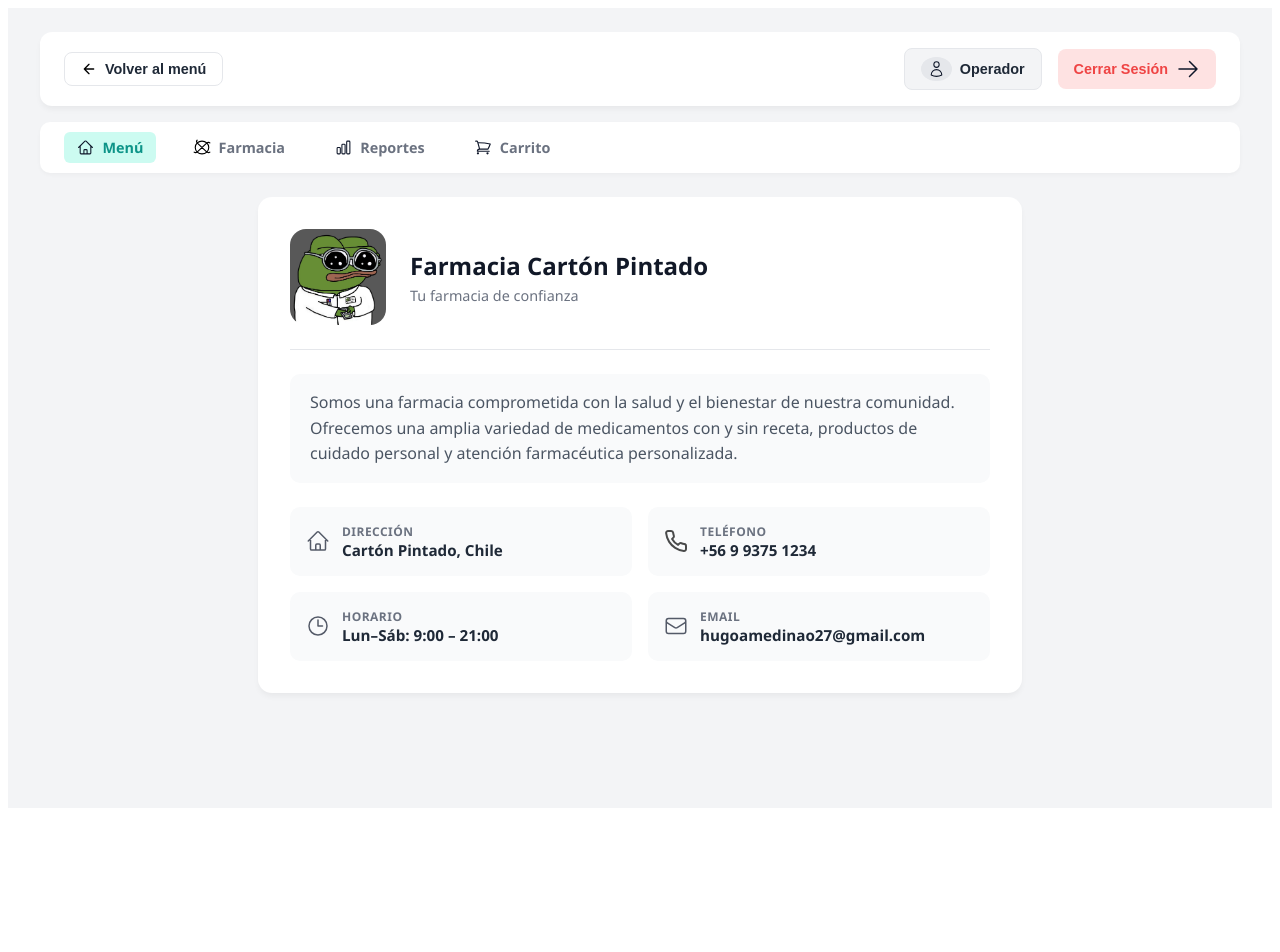
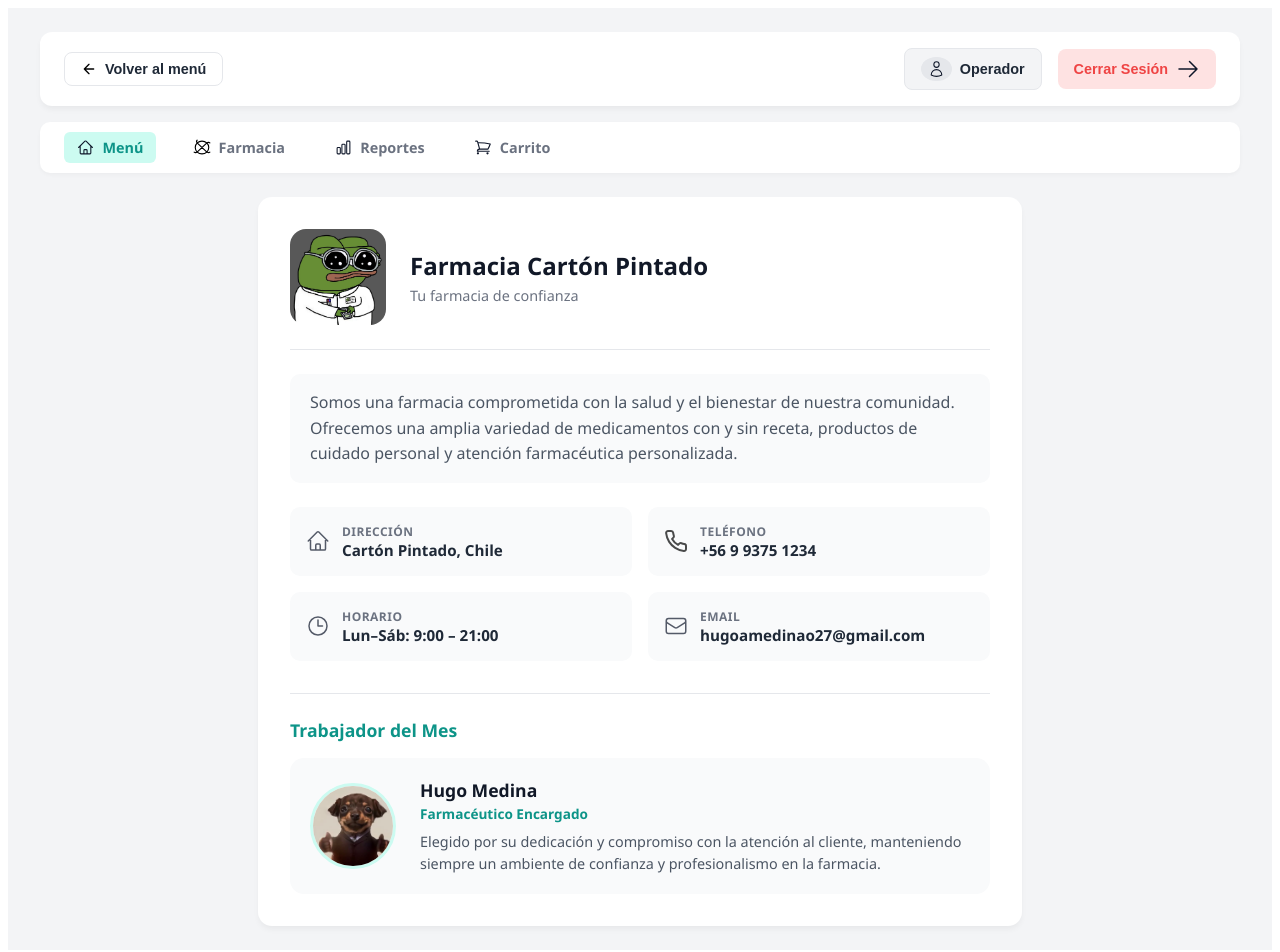
Before and after one commit to hugoamedinao27-beep/FARMACIA_CARTON_PINTADO, a Nuxt app in the folder client/: page /conocenos in a window 1280 px wide. Shown: the top 952 px of the page. Before the commit the page ends 816 px from the top, so only its background shows below. Built offline with nearby package versions, Linux system fonts and the light colour scheme.

Commit message:
Agrega seccion Trabajador del Mes en Conocenos

```diff
--- a/client/pages/conocenos.vue
+++ b/client/pages/conocenos.vue
@@ -74,6 +74,18 @@
           <div>
             <span class="about-info-label">Email</span>
             <span class="about-info-value">hugoamedinao27@gmail.com</span>
+          </div>
+        </div>
+      </div>
+
+      <div class="employee-section">
+        <h2 class="employee-title">Trabajador del Mes</h2>
+        <div class="employee-card">
+          <img src="/images/hugoperro.jpeg" class="employee-photo" alt="Hugo Medina" />
+          <div class="employee-info">
+            <h3 class="employee-name">Hugo Medina</h3>
+            <p class="employee-role">Farmacéutico Encargado</p>
+            <p class="employee-reason">Elegido por su dedicación y compromiso con la atención al cliente, manteniendo siempre un ambiente de confianza y profesionalismo en la farmacia.</p>
           </div>
         </div>
       </div>
@@ -331,9 +343,64 @@ onMounted(async () => {
   color: var(--text-main);
 }
 
+.employee-section {
+  margin-top: 2rem;
+  padding-top: 1.5rem;
+  border-top: 1px solid var(--border-color);
+}
+
+.employee-title {
+  font-size: 1.1rem;
+  font-weight: 700;
+  color: var(--primary);
+  margin: 0 0 1rem 0;
+}
+
+.employee-card {
+  display: flex;
+  align-items: center;
+  gap: 1.5rem;
+  background-color: #f9fafb;
+  border-radius: 14px;
+  padding: 1.25rem;
+}
+
+.employee-photo {
+  width: 5rem;
+  height: 5rem;
+  border-radius: 50%;
+  object-fit: cover;
+  flex-shrink: 0;
+  border: 3px solid #ccfbf1;
+}
+
+.employee-info { flex: 1; }
+
+.employee-name {
+  font-size: 1.1rem;
+  font-weight: 700;
+  color: #111827;
+  margin: 0 0 0.15rem 0;
+}
+
+.employee-role {
+  font-size: 0.85rem;
+  color: var(--primary);
+  font-weight: 600;
+  margin: 0 0 0.5rem 0;
+}
+
+.employee-reason {
+  font-size: 0.9rem;
+  color: #4b5563;
+  margin: 0;
+  line-height: 1.5;
+}
+
 @media (max-width: 600px) {
   .about-wrapper { padding: 1rem; }
   .about-top { flex-direction: column; text-align: center; }
   .about-info-grid { grid-template-columns: 1fr; }
+  .employee-card { flex-direction: column; text-align: center; }
 }
 </style>
```
Also changed, not shown: client/public/images/hugoperro.jpeg (added).
